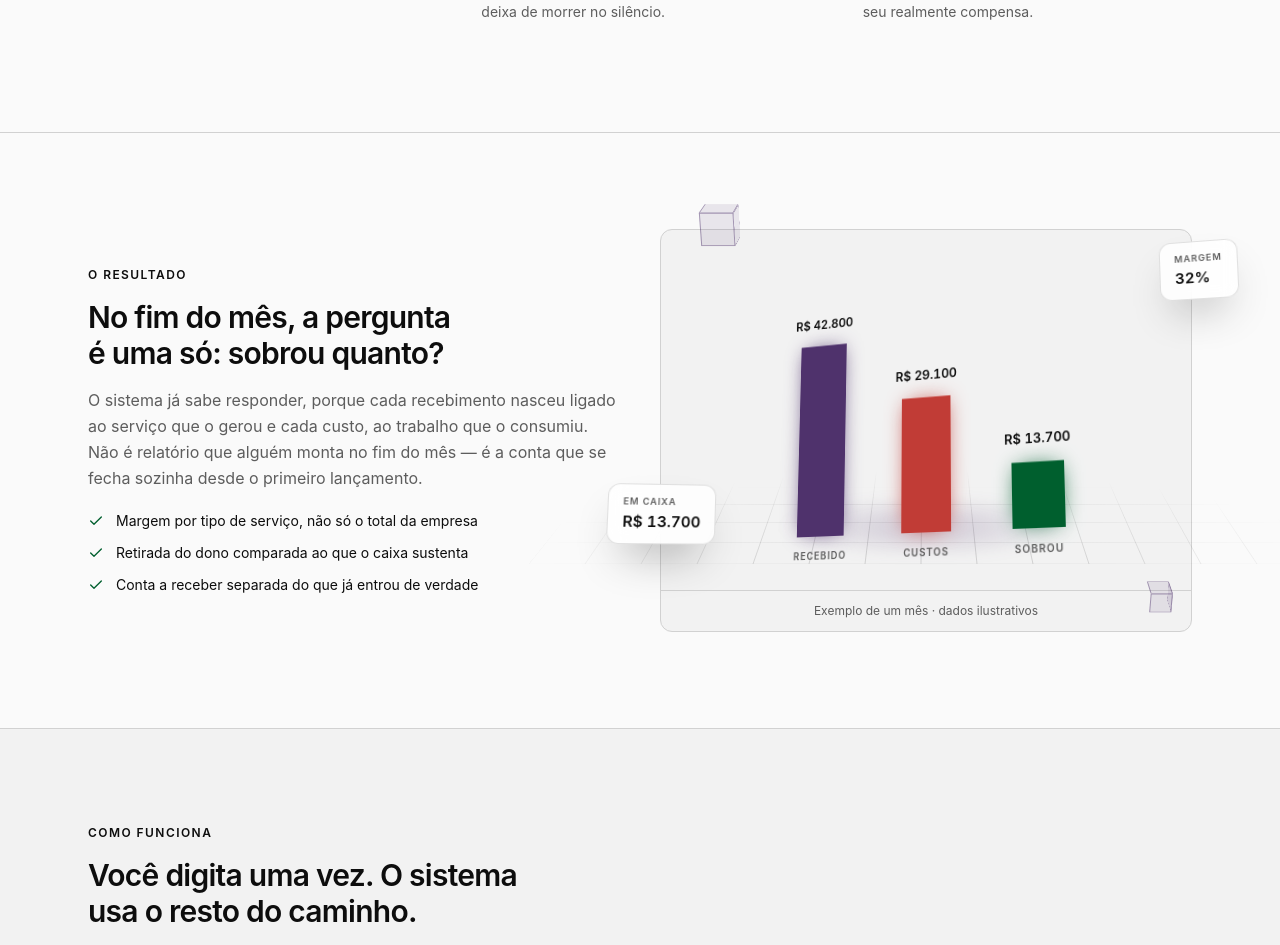
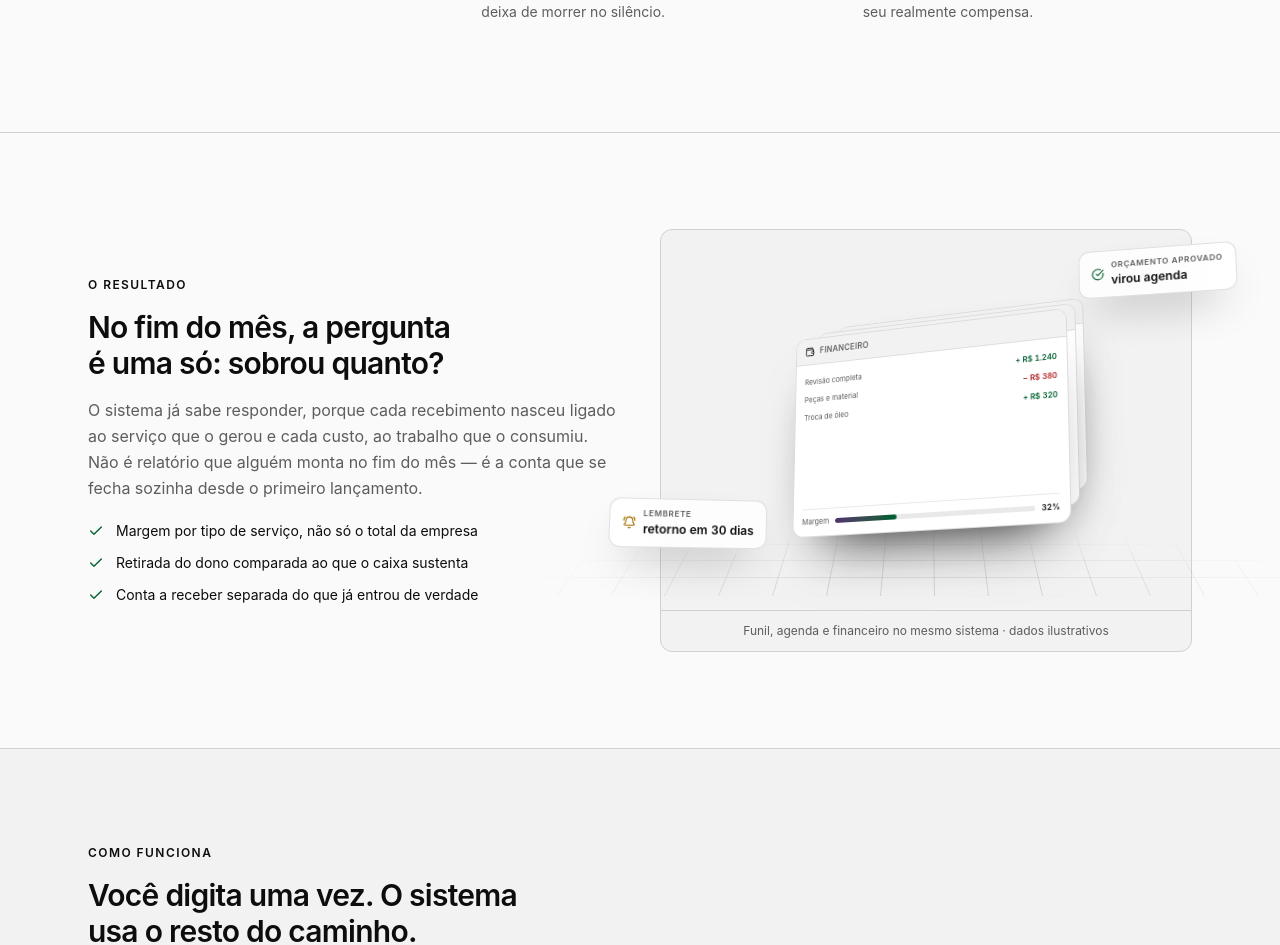
Before and after one commit to Maurocesar12/System_GestaoEmpresarial, a Next.js app in the folder apps/web/: page / in a window 1280 px wide. Shown: the part 1482-2427 px from the top of the page. Built offline with nearby package versions, Linux system fonts and the light colour scheme; no server answers.

Commit message:
feat: ajuste no grafico

```diff
--- a/apps/web/src/app/(site)/grafico-3d.module.css
+++ b/apps/web/src/app/(site)/grafico-3d.module.css
@@ -1,295 +1,364 @@
 /**
- * Cena tridimensional do resultado do mês — CSS puro, sem biblioteca.
+ * As telas do sistema empilhadas em profundidade — CSS puro, sem biblioteca.
+ *
+ * ## O que a cena diz
+ *
+ * A promessa do produto é que funil, agenda e financeiro são o mesmo sistema.
+ * Três telas soltas lado a lado diriam o contrário; empilhadas no mesmo eixo,
+ * com o financeiro na frente e o funil ao fundo, elas viram **uma coisa só
+ * vista de perto**. É a diferença entre mostrar três funcionalidades e mostrar
+ * um caminho: o orçamento aprovado vira compromisso, o compromisso vira
+ * lançamento, o lançamento vira margem.
  *
  * ## Por que não WebGL
  *
  * Uma cena em three.js custaria ~150 kB de JavaScript, um canvas que só pinta
- * depois da hidratação e GPU ocupada durante toda a rolagem. Aqui a mesma
- * profundidade sai de `perspective` + `transform`, que o navegador compõe
- * direto: **zero kB de JavaScript**, aparece junto com o HTML e continua de pé
- * com o JS desligado.
- *
- * ## A ideia da composição
- *
- * Três barras sobre um piso que foge para o fundo, e — o que dá a sensação de
- * imersão — peças que **saem do quadro**: os cartões de dado e os cubos flutuam
- * para fora das bordas do cartão, como se a cena não coubesse nele. Por isso
- * nada aqui usa `overflow: hidden`; quem contém a cena precisa deixar vazar.
+ * depois da hidratação e GPU ocupada na rolagem inteira. `perspective` +
+ * `transform` dão a mesma profundidade com **zero kB de JavaScript**, chegam
+ * junto com o HTML e sobrevivem ao JS desligado.
  *
  * ## Desempenho
  *
  * Só `transform` e `opacity` animam — as duas propriedades que o navegador
- * resolve no compositor, sem recalcular layout nem repintar. É o que mantém a
- * rolagem lisa num celular modesto, que é onde esta página costuma abrir.
+ * resolve no compositor, sem recalcular layout nem repintar.
  */
 
 .cena {
-  --altura-base: 200px;
-  --largura-barra: 52px;
-  --profundidade: 38px;
-
   position: relative;
   display: flex;
-  align-items: flex-end;
+  align-items: center;
   justify-content: center;
-  min-height: 360px;
-  margin: 0;
-  padding: 64px 20px 32px;
-  perspective: 1200px;
-  perspective-origin: 50% 38%;
+  min-height: 380px;
+  padding: 56px 24px 44px;
+  perspective: 1400px;
+  perspective-origin: 50% 42%;
 }
 
 /* ---------------------------------------------------------------- piso --- */
 
-/*
- * A grade que foge para o fundo. É o elemento que estabelece o horizonte —
- * sem ele as barras flutuariam no vazio e o 3D não se lê.
- */
+/* A grade que foge para o fundo: é ela que estabelece o horizonte. */
 .piso {
   position: absolute;
-  bottom: 26px;
+  bottom: 14px;
   left: 50%;
-  width: 150%;
-  height: 460px;
-  transform: translateX(-50%) rotateX(76deg);
+  width: 160%;
+  height: 420px;
+  transform: translateX(-50%) rotateX(78deg);
   transform-origin: bottom center;
   background:
     repeating-linear-gradient(
       90deg,
-      color-mix(in oklch, var(--foreground) 14%, transparent) 0 1px,
-      transparent 1px 56px
+      color-mix(in oklch, var(--foreground) 13%, transparent) 0 1px,
+      transparent 1px 54px
     ),
     repeating-linear-gradient(
       0deg,
-      color-mix(in oklch, var(--foreground) 10%, transparent) 0 1px,
-      transparent 1px 56px
+      color-mix(in oklch, var(--foreground) 9%, transparent) 0 1px,
+      transparent 1px 54px
     );
-  /* Dissolve a grade ao longe: linha que chega até a borda vira moldura. */
-  mask-image: radial-gradient(70% 80% at 50% 100%, #000 25%, transparent 78%);
+  mask-image: radial-gradient(68% 78% at 50% 100%, #000 22%, transparent 76%);
   pointer-events: none;
 }
 
-/* O brilho no chão, logo abaixo das barras — sugere luz vinda da cena. */
-.brilho {
-  position: absolute;
-  bottom: 18px;
-  left: 50%;
-  width: 420px;
-  height: 90px;
-  transform: translateX(-50%);
-  background: radial-gradient(
-    50% 50% at 50% 50%,
-    color-mix(in oklch, var(--grafico-2) 22%, transparent) 0%,
-    transparent 70%
-  );
-  filter: blur(6px);
-  pointer-events: none;
-}
+/* --------------------------------------------------------------- telas --- */
 
-/* -------------------------------------------------------------- barras --- */
-
-.palco {
+.pilha {
   position: relative;
-  display: flex;
-  align-items: flex-end;
-  justify-content: center;
-  gap: clamp(26px, 4.5vw, 48px);
-  width: 100%;
-  max-width: 460px;
+  width: min(300px, 78%);
+  height: 210px;
   transform-style: preserve-3d;
-  transform: rotateX(14deg) rotateY(-20deg);
-}
-
-.coluna {
-  display: flex;
-  flex-direction: column;
-  align-items: center;
-  gap: 12px;
-  transform-style: preserve-3d;
+  transform: rotateX(13deg) rotateY(-24deg);
 }
 
 /*
- * A barra é um bloco de três faces. A de trás nunca aparece nesta rotação, e
- * desenhar o que não se vê é trabalho jogado fora em toda repintura.
+ * Cada tela é uma miniatura de verdade, não um retângulo cinza: tem cabeçalho,
+ * conteúdo e as palavras que aparecem no sistema. É o que faz a peça ser
+ * reconhecida por quem já viu o produto — e entendida por quem não viu.
  */
-.barra {
-  position: relative;
-  width: var(--largura-barra);
-  height: calc(var(--altura-base) * var(--proporcao));
-  transform-style: preserve-3d;
-  transform-origin: bottom center;
-  animation: crescer 900ms cubic-bezier(0.22, 1, 0.36, 1) both;
-  animation-delay: var(--atraso);
+.tela {
+  position: absolute;
+  inset: 0;
+  display: flex;
+  flex-direction: column;
+  overflow: hidden;
+  border: 1px solid color-mix(in oklch, var(--foreground) 14%, transparent);
+  border-radius: 12px;
+  background: var(--card);
+  box-shadow: 0 34px 60px -30px rgb(0 0 0 / 0.55);
+  animation: flutuar 7s ease-in-out infinite;
 }
 
-.face,
-.lado,
-.topo {
-  position: absolute;
-  background: var(--tom);
+/* O empilhamento: cada camada recua no eixo Z e sobe um pouco na tela. */
+.telaFunil {
+  transform: translate3d(-30px, -54px, -150px);
+  animation-delay: 0.9s;
 }
 
-/*
- * As faces partem do centro do bloco e são levadas até a posição — assim a
- * matemática de cada uma cabe numa linha: a frente avança meia profundidade;
- * o lado anda meia largura e gira sobre o próprio centro; o topo sobe meia
- * profundidade e tomba para trás.
- */
-.face {
-  inset: 0;
-  transform: translateZ(calc(var(--profundidade) / 2));
-  box-shadow:
-    inset 0 1px 0 rgb(255 255 255 / 0.3),
-    0 0 22px -6px var(--tom);
+.telaAgenda {
+  transform: translate3d(-15px, -27px, -75px);
+  animation-delay: 0.45s;
 }
 
-.lado {
-  top: 0;
-  left: calc(50% - var(--profundidade) / 2);
-  width: var(--profundidade);
-  height: 100%;
-  transform: translateX(calc(var(--largura-barra) / 2)) rotateY(90deg);
-  filter: brightness(0.68);
+.telaFinanceiro {
+  transform: translateZ(0);
 }
 
-.topo {
-  top: 0;
-  left: 0;
-  width: 100%;
-  height: var(--profundidade);
-  transform: translateY(calc(var(--profundidade) / -2)) rotateX(90deg);
-  filter: brightness(1.25);
+.telaCabecalho {
+  display: flex;
+  align-items: center;
+  gap: 6px;
+  padding: 7px 10px;
+  border-bottom: 1px solid color-mix(in oklch, var(--foreground) 9%, transparent);
+  background: var(--superficie);
+  font-size: 8.5px;
+  font-weight: 600;
+  letter-spacing: 0.06em;
+  text-transform: uppercase;
+  color: var(--muted-foreground);
 }
 
-.valor {
-  font-size: 13px;
+.telaCabecalho svg {
+  width: 11px;
+  height: 11px;
+  color: var(--foreground);
+}
+
+.telaCorpo {
+  display: flex;
+  flex: 1;
+  gap: 6px;
+  padding: 9px 10px;
+}
+
+/* --- funil: três colunas com cartões ------------------------------------- */
+
+.colunaFunil {
+  display: flex;
+  flex: 1;
+  flex-direction: column;
+  gap: 4px;
+}
+
+.tituloColuna {
+  font-size: 7px;
+  font-weight: 600;
+  letter-spacing: 0.04em;
+  color: var(--muted-foreground);
+  white-space: nowrap;
+  overflow: hidden;
+  text-overflow: ellipsis;
+}
+
+.cartaoFunil {
+  height: 17px;
+  border-radius: 4px;
+  border: 1px solid color-mix(in oklch, var(--foreground) 10%, transparent);
+  background: var(--superficie);
+}
+
+/* O cartão que "andou" de etapa: é o que a automação faz sozinha. */
+.cartaoDestaque {
+  border-color: color-mix(in oklch, var(--sucesso) 45%, transparent);
+  background: color-mix(in oklch, var(--sucesso) 12%, transparent);
+}
+
+/* --- agenda: linhas com horário ------------------------------------------ */
+
+.linhaAgenda {
+  display: flex;
+  align-items: center;
+  gap: 7px;
+  padding: 4px 0;
+  border-bottom: 1px solid color-mix(in oklch, var(--foreground) 7%, transparent);
+  font-size: 8px;
+  color: var(--muted-foreground);
+}
+
+.linhaAgenda:last-child {
+  border-bottom: 0;
+}
+
+.hora {
   font-weight: 600;
   font-variant-numeric: tabular-nums;
   color: var(--foreground);
+}
+
+.pilula {
+  margin-left: auto;
+  padding: 1px 5px;
+  border-radius: 999px;
+  background: color-mix(in oklch, var(--info) 14%, transparent);
+  color: var(--info);
+  font-size: 7px;
+  font-weight: 600;
   white-space: nowrap;
 }
 
-.rotulo {
-  font-size: 10px;
+/* --- financeiro: linhas de valor e a barra de margem --------------------- */
+
+.linhaValor {
+  display: flex;
+  align-items: center;
+  justify-content: space-between;
+  gap: 8px;
+  padding: 3.5px 0;
+  font-size: 8px;
+  color: var(--muted-foreground);
+}
+
+.valorEntrada {
   font-weight: 600;
-  letter-spacing: 0.1em;
-  text-transform: uppercase;
+  font-variant-numeric: tabular-nums;
+  color: var(--sucesso);
+}
+
+.valorSaida {
+  font-weight: 600;
+  font-variant-numeric: tabular-nums;
+  color: var(--destructive);
+}
+
+.rodapeMargem {
+  display: flex;
+  align-items: center;
+  gap: 7px;
+  margin-top: auto;
+  padding-top: 6px;
+  border-top: 1px solid color-mix(in oklch, var(--foreground) 9%, transparent);
+  font-size: 8px;
   color: var(--muted-foreground);
-  white-space: nowrap;
+}
+
+.barraMargem {
+  position: relative;
+  flex: 1;
+  height: 5px;
+  overflow: hidden;
+  border-radius: 999px;
+  background: color-mix(in oklch, var(--foreground) 9%, transparent);
+}
+
+.barraMargem::after {
+  position: absolute;
+  inset: 0 68% 0 0;
+  content: '';
+  border-radius: inherit;
+  background: linear-gradient(90deg, var(--grafico-2), var(--sucesso));
+  animation: preencher 1.2s cubic-bezier(0.22, 1, 0.36, 1) both;
+}
+
+.percentual {
+  font-weight: 600;
+  font-variant-numeric: tabular-nums;
+  color: var(--foreground);
 }
 
 /* ------------------------------------------------- peças fora do quadro --- */
 
 /*
- * O que dá a sensação de imersão: cartões e cubos posicionados **além** das
- * bordas do cartão que contém a cena. O contêiner não recorta, então eles
- * invadem o espaço em volta e a cena deixa de parecer uma figura colada.
+ * O que dá imersão: peças posicionadas **além** das bordas do cartão que
+ * contém a cena. Nada aqui usa `overflow: hidden` — quem contém a cena
+ * precisa deixar vazar, e a seção usa `overflow-x: clip` para isso não virar
+ * barra de rolagem.
  */
 .chip {
   position: absolute;
   display: flex;
-  flex-direction: column;
-  gap: 2px;
-  padding: 10px 14px;
+  align-items: center;
+  gap: 7px;
+  padding: 8px 12px;
   border: 1px solid color-mix(in oklch, var(--foreground) 12%, transparent);
-  border-radius: 12px;
-  background: color-mix(in oklch, var(--card) 82%, transparent);
-  box-shadow: 0 22px 45px -18px rgb(0 0 0 / 0.45);
+  border-radius: 11px;
+  background: color-mix(in oklch, var(--card) 84%, transparent);
+  box-shadow: 0 22px 44px -18px rgb(0 0 0 / 0.45);
   backdrop-filter: blur(10px);
+  white-space: nowrap;
   animation: flutuar 6s ease-in-out infinite;
 }
 
+.chip svg {
+  width: 13px;
+  height: 13px;
+  flex-shrink: 0;
+}
+
+.chipTexto {
+  display: flex;
+  flex-direction: column;
+  gap: 1px;
+}
+
 .chipTitulo {
-  font-size: 9px;
+  font-size: 8px;
   font-weight: 600;
-  letter-spacing: 0.1em;
+  letter-spacing: 0.08em;
   text-transform: uppercase;
   color: var(--muted-foreground);
 }
 
 .chipValor {
-  font-size: 15px;
+  font-size: 12px;
   font-weight: 600;
   font-variant-numeric: tabular-nums;
   color: var(--foreground);
 }
 
-.chipMargem {
-  top: 10px;
-  right: -46px;
+.chipAprovado {
+  top: 16px;
+  right: -44px;
   transform: rotateX(10deg) rotateY(-16deg);
 }
 
-.chipCaixa {
-  bottom: 46px;
-  left: -52px;
-  animation-delay: 1.8s;
+.chipAprovado svg {
+  color: var(--sucesso);
+}
+
+.chipLembrete {
+  bottom: 62px;
+  left: -50px;
+  animation-delay: 2.1s;
   transform: rotateX(10deg) rotateY(14deg);
 }
 
-/* Cubo solto: a peça que mais diz "isto é uma cena, não um desenho". */
-.cubo {
+.chipLembrete svg {
+  color: var(--atencao);
+}
+
+/* A seta que liga as camadas: mostra o caminho, não só as telas. */
+.fluxo {
   position: absolute;
-  width: 34px;
-  height: 34px;
-  transform-style: preserve-3d;
-  animation: girar 14s linear infinite;
+  top: 46%;
+  left: 50%;
+  width: 232px;
+  height: 232px;
+  transform: translate(-50%, -50%) rotateX(62deg) rotateZ(-18deg);
+  border: 1px dashed color-mix(in oklch, var(--grafico-2) 34%, transparent);
+  border-radius: 50%;
+  animation: orbitar 26s linear infinite;
   pointer-events: none;
 }
 
-.cubo span {
+.fluxo::after {
   position: absolute;
-  inset: 0;
-  border: 1px solid color-mix(in oklch, var(--grafico-2) 45%, transparent);
-  background: color-mix(in oklch, var(--grafico-2) 10%, transparent);
-}
-
-.cubo span:nth-child(1) {
-  transform: translateZ(17px);
-}
-.cubo span:nth-child(2) {
-  transform: rotateY(90deg) translateZ(17px);
-}
-.cubo span:nth-child(3) {
-  transform: rotateX(90deg) translateZ(17px);
-}
-
-.cuboAlto {
-  top: -22px;
-  left: 8%;
-}
-
-.cuboBaixo {
-  right: 4%;
-  bottom: -18px;
-  width: 22px;
-  height: 22px;
-  animation-duration: 18s;
-  animation-direction: reverse;
-}
-
-.cuboBaixo span:nth-child(1) {
-  transform: translateZ(11px);
-}
-.cuboBaixo span:nth-child(2) {
-  transform: rotateY(90deg) translateZ(11px);
-}
-.cuboBaixo span:nth-child(3) {
-  transform: rotateX(90deg) translateZ(11px);
+  top: -4px;
+  left: 50%;
+  width: 7px;
+  height: 7px;
+  content: '';
+  border-radius: 50%;
+  background: var(--grafico-2);
+  box-shadow: 0 0 12px 2px color-mix(in oklch, var(--grafico-2) 55%, transparent);
 }
 
 /* ---------------------------------------------------------- animações --- */
 
-@keyframes crescer {
-  from {
-    transform: scaleY(0.02);
-    opacity: 0;
-  }
-  to {
-    transform: scaleY(1);
-    opacity: 1;
-  }
-}
+/*
+ * O movimento fica ligado mesmo com `prefers-reduced-motion`, por decisão de
+ * produto — a mesma tomada para o vídeo do hero. São animações lentas,
+ * contínuas e sem piscar. Para voltar atrás, basta desligar `.tela`, `.chip`
+ * e `.fluxo` num bloco de mídia: a cena continua legível parada.
+ */
 
 @keyframes flutuar {
   0%,
@@ -297,48 +366,46 @@
     translate: 0 0;
   }
   50% {
-    translate: 0 -9px;
+    translate: 0 -8px;
   }
 }
 
-@keyframes girar {
+@keyframes orbitar {
   from {
-    transform: rotateX(-22deg) rotateY(0deg);
+    transform: translate(-50%, -50%) rotateX(62deg) rotateZ(-18deg);
   }
   to {
-    transform: rotateX(-22deg) rotateY(360deg);
+    transform: translate(-50%, -50%) rotateX(62deg) rotateZ(342deg);
   }
 }
 
-/*
- * O movimento fica ligado mesmo com `prefers-reduced-motion`, pela mesma
- * decisão tomada para o vídeo do hero: é o movimento que faz a cena parecer
- * tridimensional, e parada ela vira um desenho inclinado. São animações
- * lentas, contínuas e sem piscar — o tipo que menos incomoda.
- *
- * Se um dia a decisão mudar, é só voltar a desligar `.barra`, `.chip` e
- * `.cubo` aqui: a cena continua legível parada.
- */
+@keyframes preencher {
+  from {
+    inset: 0 100% 0 0;
+  }
+  to {
+    inset: 0 68% 0 0;
+  }
+}
 
 /* ------------------------------------------------------------- telas --- */
 
 @media (max-width: 900px) {
   .cena {
-    --altura-base: 150px;
-    --largura-barra: 40px;
-    --profundidade: 28px;
-    min-height: 290px;
-    padding: 48px 16px 24px;
+    min-height: 300px;
+    padding: 40px 16px 28px;
   }
 
-  /* Fora do quadro só funciona quando há margem em volta. Em tela estreita
-     não há, e as peças passariam por cima do texto. */
+  .pilha {
+    width: min(260px, 84%);
+    height: 180px;
+    transform: rotateX(11deg) rotateY(-18deg);
+  }
+
+  /* Fora do quadro só funciona quando há margem em volta; em tela estreita
+     as peças passariam por cima do texto. */
   .chip,
-  .cubo {
+  .fluxo {
     display: none;
   }
-
-  .palco {
-    transform: rotateX(12deg) rotateY(-14deg);
-  }
 }
--- a/apps/web/src/app/(site)/grafico-3d.tsx
+++ b/apps/web/src/app/(site)/grafico-3d.tsx
@@ -1,86 +1,123 @@
+import { BellRing, CalendarDays, CircleCheckBig, KanbanSquare, Wallet } from 'lucide-react';
 import styles from './grafico-3d.module.css';
 
 /**
- * As três colunas que resumem o mês: o que entrou, o que custou, o que sobrou.
- * Números ilustrativos, escolhidos para representar um mês comum de uma
- * empresa de serviço — e identificados como exemplo na legenda da seção.
- */
-const COLUNAS = [
-  { rotulo: 'Recebido', valor: 'R$ 42.800', proporcao: 1, tom: 'var(--grafico-2)' },
-  { rotulo: 'Custos', valor: 'R$ 29.100', proporcao: 0.68, tom: 'var(--grafico-3)' },
-  { rotulo: 'Sobrou', valor: 'R$ 13.700', proporcao: 0.32, tom: 'var(--sucesso)' },
-] as const;
-
-/**
- * Cena tridimensional do resultado do mês.
+ * As telas do sistema, empilhadas em profundidade.
+ *
+ * ## Por que estas três, nesta ordem
+ *
+ * É o caminho que o produto promete, do fundo para a frente: a negociação
+ * avança no funil, vira compromisso na agenda e termina como dinheiro no
+ * financeiro — com a margem já calculada. Empilhadas no mesmo eixo, elas
+ * mostram um sistema só; lado a lado, mostrariam três programas.
+ *
+ * Os dados são de exemplo, mas as palavras são as do sistema de verdade:
+ * etapas do funil, serviço na agenda, entrada e saída no lançamento. Quem já
+ * usa reconhece; quem não usa entende o que vai encontrar.
  *
  * Componente de servidor: sem estado, sem evento, **sem um byte de JavaScript**
- * no navegador. Toda a profundidade, o piso em fuga e as peças que escapam do
- * quadro vivem no CSS — o porquê de cada escolha está em `grafico-3d.module.css`.
+ * no navegador. A profundidade e o movimento estão em `grafico-3d.module.css`.
  */
 export function Grafico3D() {
   return (
     <div className={styles.cena}>
       <span className={styles.piso} aria-hidden />
-      <span className={styles.brilho} aria-hidden />
+      <span className={styles.fluxo} aria-hidden />
 
-      {/*
-        As peças soltas ficam fora do palco de propósito: elas não giram junto
-        com as barras, e é esse descolamento que faz a cena parecer ter
-        profundidade real em vez de ser um desenho inclinado.
-      */}
-      <span className={`${styles.cubo} ${styles.cuboAlto}`} aria-hidden>
-        <span />
-        <span />
-        <span />
+      <div className={styles.pilha} aria-hidden>
+        <article className={`${styles.tela} ${styles.telaFunil}`}>
+          <header className={styles.telaCabecalho}>
+            <KanbanSquare /> Funil
+          </header>
+
+          <div className={styles.telaCorpo}>
+            {[
+              { etapa: 'Novo contato', cartoes: 2, destaque: false },
+              { etapa: 'Orçamento', cartoes: 2, destaque: false },
+              { etapa: 'Fechado', cartoes: 1, destaque: true },
+            ].map((coluna) => (
+              <div key={coluna.etapa} className={styles.colunaFunil}>
+                <span className={styles.tituloColuna}>{coluna.etapa}</span>
+                {Array.from({ length: coluna.cartoes }, (_, indice) => (
+                  <span
+                    key={indice}
+                    className={`${styles.cartaoFunil} ${
+                      coluna.destaque ? styles.cartaoDestaque : ''
+                    }`}
+                  />
+                ))}
+              </div>
+            ))}
+          </div>
+        </article>
+
+        <article className={`${styles.tela} ${styles.telaAgenda}`}>
+          <header className={styles.telaCabecalho}>
+            <CalendarDays /> Agenda
+          </header>
+
+          <div className={styles.telaCorpo} style={{ flexDirection: 'column', gap: 0 }}>
+            {[
+              { hora: '09:00', servico: 'Revisão completa', selo: 'Confirmado' },
+              { hora: '11:30', servico: 'Troca de óleo', selo: 'Agendado' },
+              { hora: '15:00', servico: 'Orçamento no local', selo: 'Agendado' },
+            ].map((item) => (
+              <div key={item.hora} className={styles.linhaAgenda}>
+                <span className={styles.hora}>{item.hora}</span>
+                {item.servico}
+                <span className={styles.pilula}>{item.selo}</span>
+              </div>
+            ))}
+          </div>
+        </article>
+
+        <article className={`${styles.tela} ${styles.telaFinanceiro}`}>
+          <header className={styles.telaCabecalho}>
+            <Wallet /> Financeiro
+          </header>
+
+          <div className={styles.telaCorpo} style={{ flexDirection: 'column', gap: 0 }}>
+            <div className={styles.linhaValor}>
+              Revisão completa
+              <span className={styles.valorEntrada}>+ R$ 1.240</span>
+            </div>
+            <div className={styles.linhaValor}>
+              Peças e material
+              <span className={styles.valorSaida}>− R$ 380</span>
+            </div>
+            <div className={styles.linhaValor}>
+              Troca de óleo
+              <span className={styles.valorEntrada}>+ R$ 320</span>
+            </div>
+
+            <div className={styles.rodapeMargem}>
+              Margem
+              <span className={styles.barraMargem} />
+              <span className={styles.percentual}>32%</span>
+            </div>
+          </div>
+        </article>
+      </div>
+
+      <span className={`${styles.chip} ${styles.chipAprovado}`} aria-hidden>
+        <CircleCheckBig />
+        <span className={styles.chipTexto}>
+          <span className={styles.chipTitulo}>Orçamento aprovado</span>
+          <span className={styles.chipValor}>virou agenda</span>
+        </span>
       </span>
 
-      <span className={`${styles.cubo} ${styles.cuboBaixo}`} aria-hidden>
-        <span />
-        <span />
-        <span />
+      <span className={`${styles.chip} ${styles.chipLembrete}`} aria-hidden>
+        <BellRing />
+        <span className={styles.chipTexto}>
+          <span className={styles.chipTitulo}>Lembrete</span>
+          <span className={styles.chipValor}>retorno em 30 dias</span>
+        </span>
       </span>
 
-      <span className={`${styles.chip} ${styles.chipMargem}`} aria-hidden>
-        <span className={styles.chipTitulo}>Margem</span>
-        <span className={styles.chipValor}>32%</span>
-      </span>
-
-      <span className={`${styles.chip} ${styles.chipCaixa}`} aria-hidden>
-        <span className={styles.chipTitulo}>Em caixa</span>
-        <span className={styles.chipValor}>R$ 13.700</span>
-      </span>
-
-      <div className={styles.palco}>
-        {COLUNAS.map((coluna, indice) => (
-          <div key={coluna.rotulo} className={styles.coluna}>
-            <span className={styles.valor}>{coluna.valor}</span>
-
-            <div
-              className={styles.barra}
-              style={
-                {
-                  '--proporcao': coluna.proporcao,
-                  '--tom': coluna.tom,
-                  // Escalonado: as três subindo juntas parecem um bloco só.
-                  '--atraso': `${indice * 130}ms`,
-                } as React.CSSProperties
-              }
-              aria-hidden
-            >
-              <span className={styles.face} />
-              <span className={styles.lado} />
-              <span className={styles.topo} />
-            </div>
-
-            <span className={styles.rotulo}>{coluna.rotulo}</span>
-          </div>
-        ))}
-      </div>
-
       <p className="sr-only">
-        Exemplo de um mês: R$ 42.800 recebidos, R$ 29.100 de custos e R$ 13.700 de sobra, uma margem
-        de 32%.
+        As telas do sistema em camadas: o funil com a negociação fechada, a agenda com os serviços
+        do dia e o financeiro com as entradas, as saídas e a margem de 32% já calculada.
       </p>
     </div>
   );
--- a/apps/web/src/app/(site)/page.tsx
+++ b/apps/web/src/app/(site)/page.tsx
@@ -145,7 +145,7 @@ function Resultado() {
         <div className="bg-superficie rounded-xl border">
           <Grafico3D />
           <p className="text-muted-foreground border-t px-6 py-3 text-center text-xs">
-            Exemplo de um mês · dados ilustrativos
+            Funil, agenda e financeiro no mesmo sistema · dados ilustrativos
           </p>
         </div>
       </div>
```
